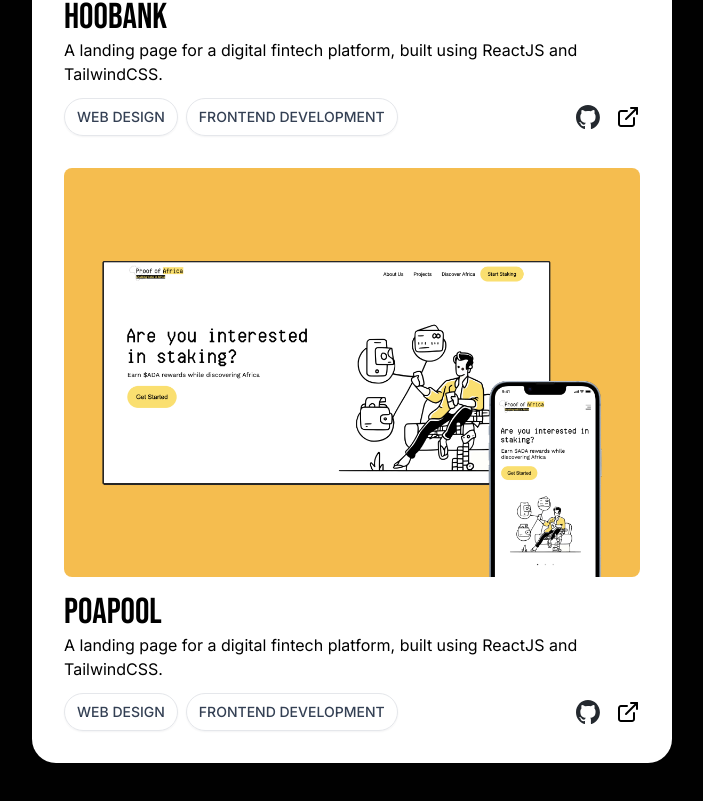
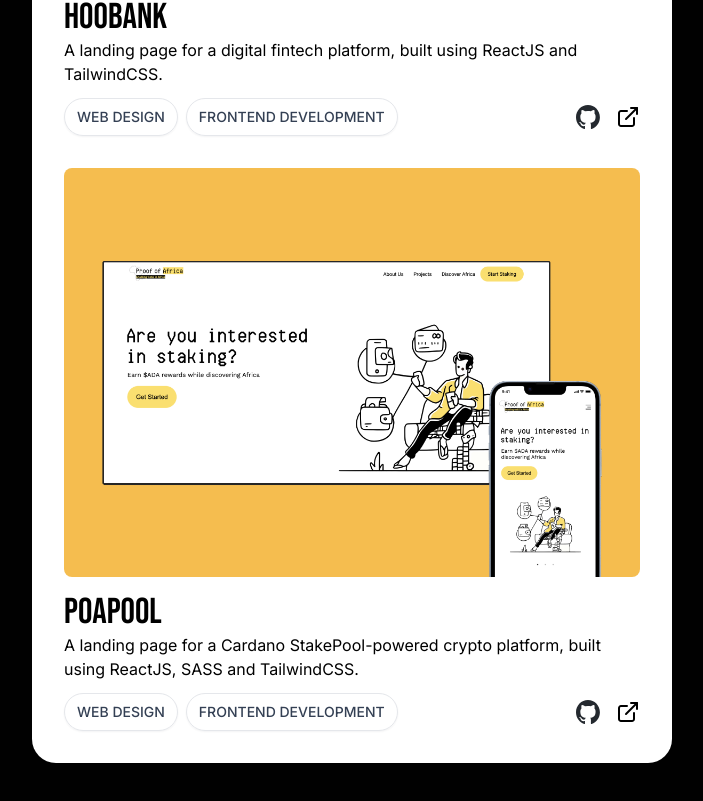
Before and after one commit to altBeck/deucalion, a React (Vite) app: page / in a window 1280 px wide. Shown: the part 2280-3081 px from the top of the page, without its empty margins (288-991 px from the left). Built offline with nearby package versions, Linux system fonts and the light colour scheme.

Commit message:
update-poa-text

```diff
--- a/src/pages/home/Home.jsx
+++ b/src/pages/home/Home.jsx
@@ -292,7 +292,7 @@ const Home = () => {
                 <h1 className="font-display text-4xl">
                   poapool
                 </h1>
-                <p className="font-body">A landing page for a digital fintech platform, built using ReactJS and TailwindCSS.</p>
+                <p className="font-body">A landing page for a Cardano StakePool-powered crypto platform, built using ReactJS, SASS and TailwindCSS.</p>
 
                 <div className="flex justify-between items-center mt-3">
                   <div className="flex space-x-2 text-sm">
@@ -552,7 +552,7 @@ const Home = () => {
                 <h1 className="font-display text-4xl">
                   poapool
                 </h1>
-                <p className="font-body">A landing page for a digital fintech platform, built using ReactJS and TailwindCSS.</p>
+                <p className="font-body">A landing page for a Cardano StakePool-powered crypto platform, built using ReactJS, SASS and TailwindCSS.</p>
 
                 <div className="flex justify-between items-center mt-3">
                   <div className="flex space-x-2 text-xs">
```
